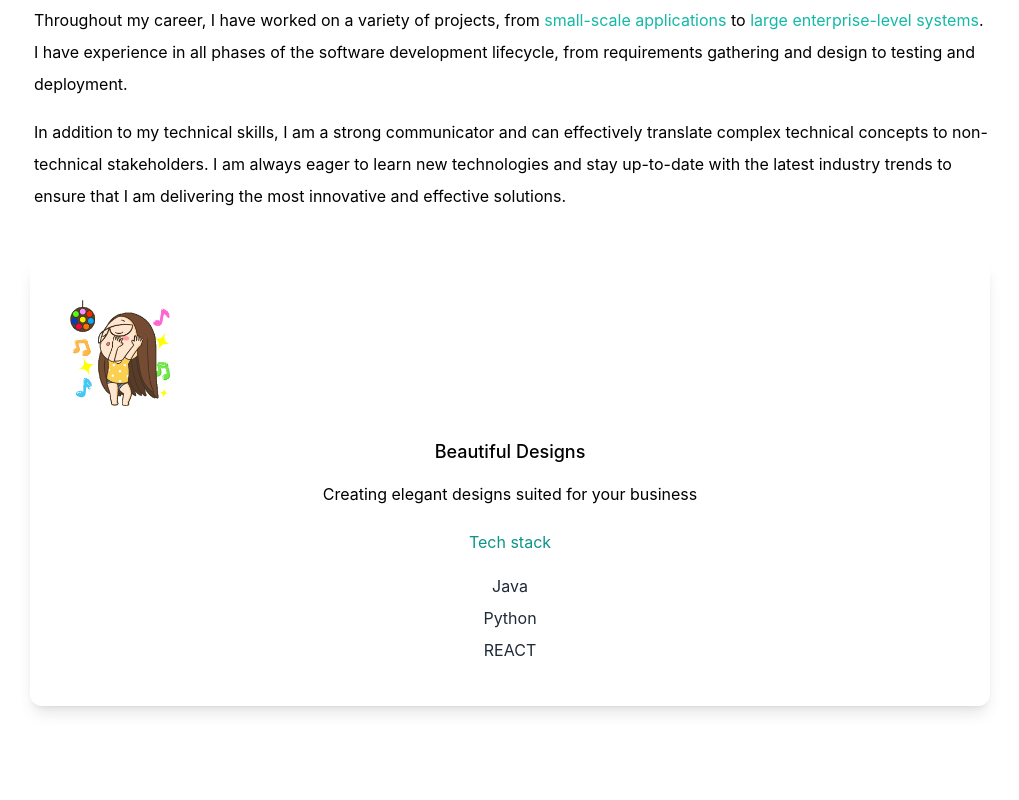
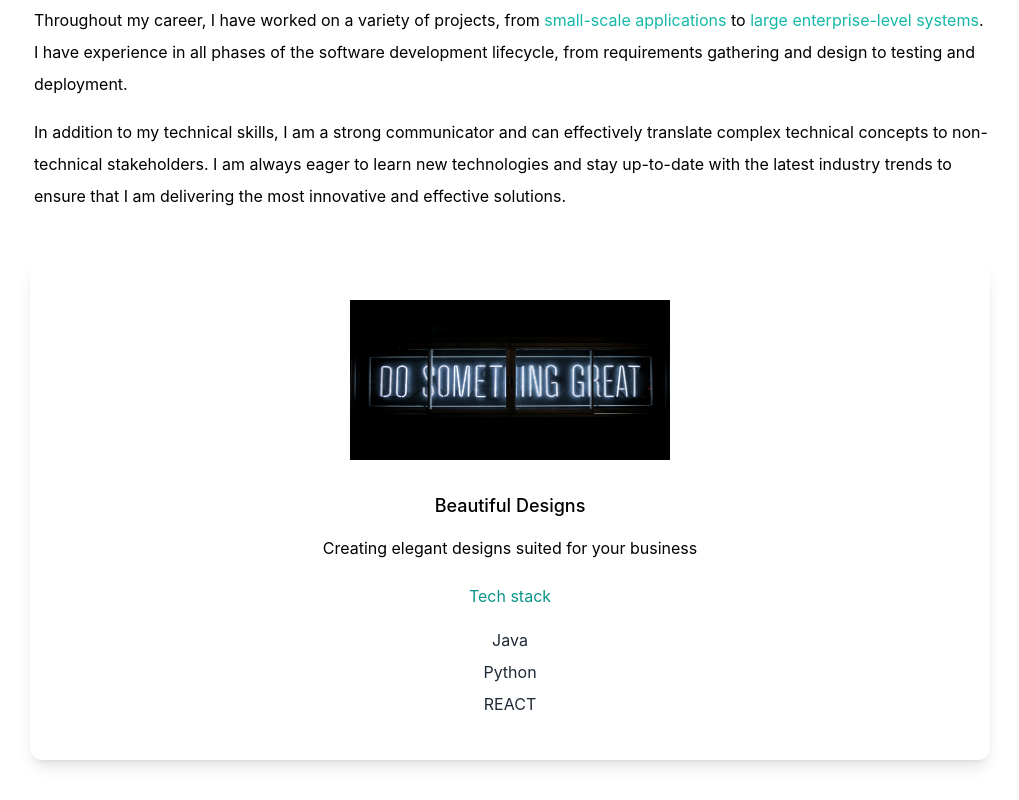
Before and after one commit to zjhzlin/REACT-Portfolio, a React (Create React App) app: page / in a window 1280 px wide. Shown: the part 1092-1892 px from the top of the page, without its empty margins (130-1149 px from the left). Before the commit the page ends 1838 px from the top, so only its background shows below. Built offline with nearby package versions, Linux system fonts and the light colour scheme.

Commit message:
add image

```diff
--- a/src/components/Box.js
+++ b/src/components/Box.js
@@ -2,7 +2,7 @@ export const Box = ({imageSrc, title, para}) => {
     return (
         <div>
         <div className="text-center shadow-lg p-10 rounded-xl my-10 mx-auto">
-          <img src={imageSrc} alt="girl" width={100} height={100} />
+          <img src={imageSrc} alt="girl" className="inline-block h-40 w-80" />
           <h3 className="text-lg font-medium pt-8 pb-2">
             {title}
           </h3>
--- a/src/pages/Home.js
+++ b/src/pages/Home.js
@@ -8,8 +8,10 @@ import {
   AiFillGithub,
 } from "react-icons/ai";
 import girl from "../images/girl.png";
+import sthgreat from  "../images/sthgreat.jpg";
 import { useState } from "react";
 import { Box } from "../components/Box";
+
 
 export const Home =  () => {
     const [darkMode, setDarkMode] = useState(false);
@@ -96,7 +98,7 @@ export const Home =  () => {
                   </p>
                 </div>
                 <Box
-                  imageSrc={girl}
+                  imageSrc={sthgreat}
                   title="Beautiful Designs"
                   para="Creating elegant designs suited for your business"
                 />
```
Also changed, not shown: src/images/sthgreat.jpg (added).
